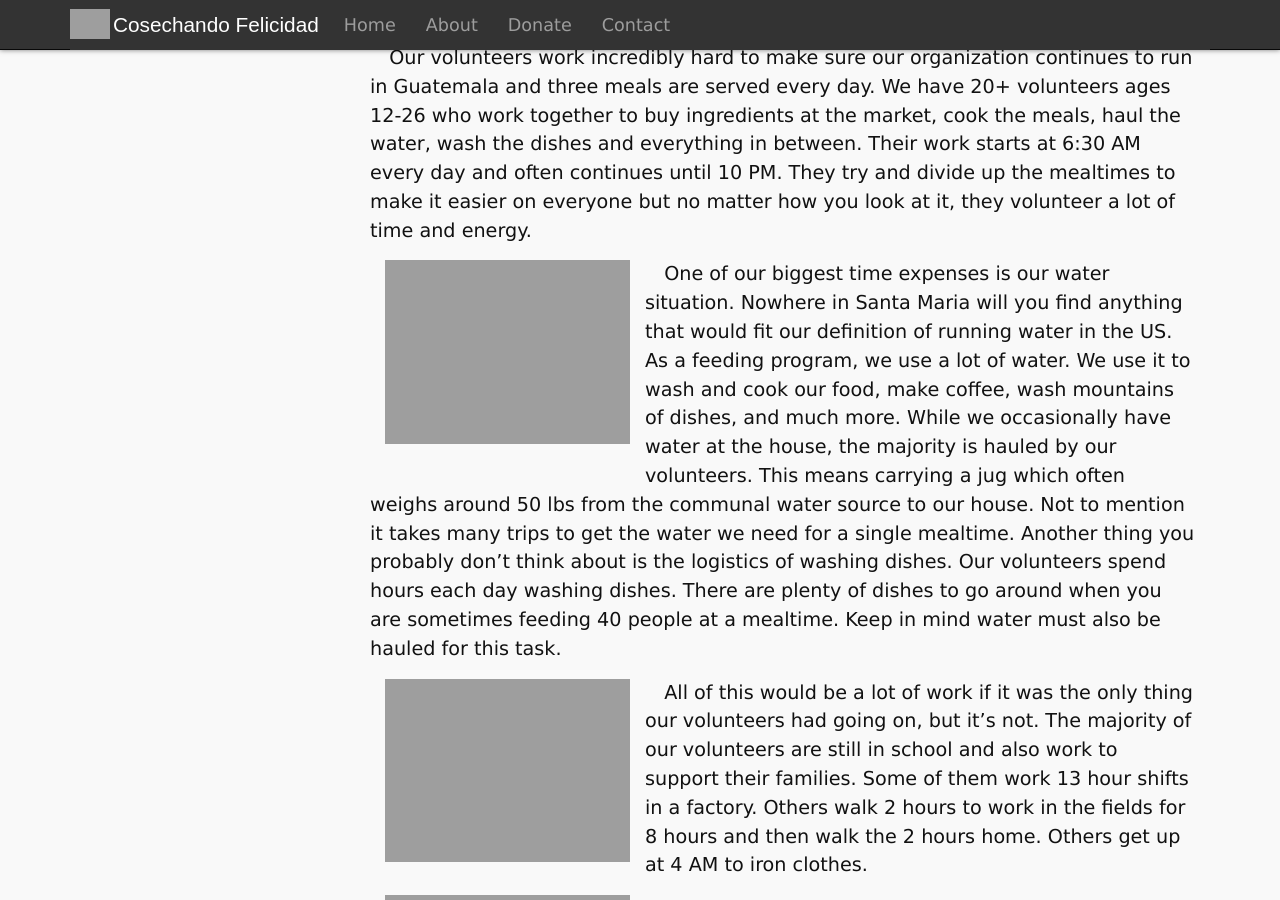
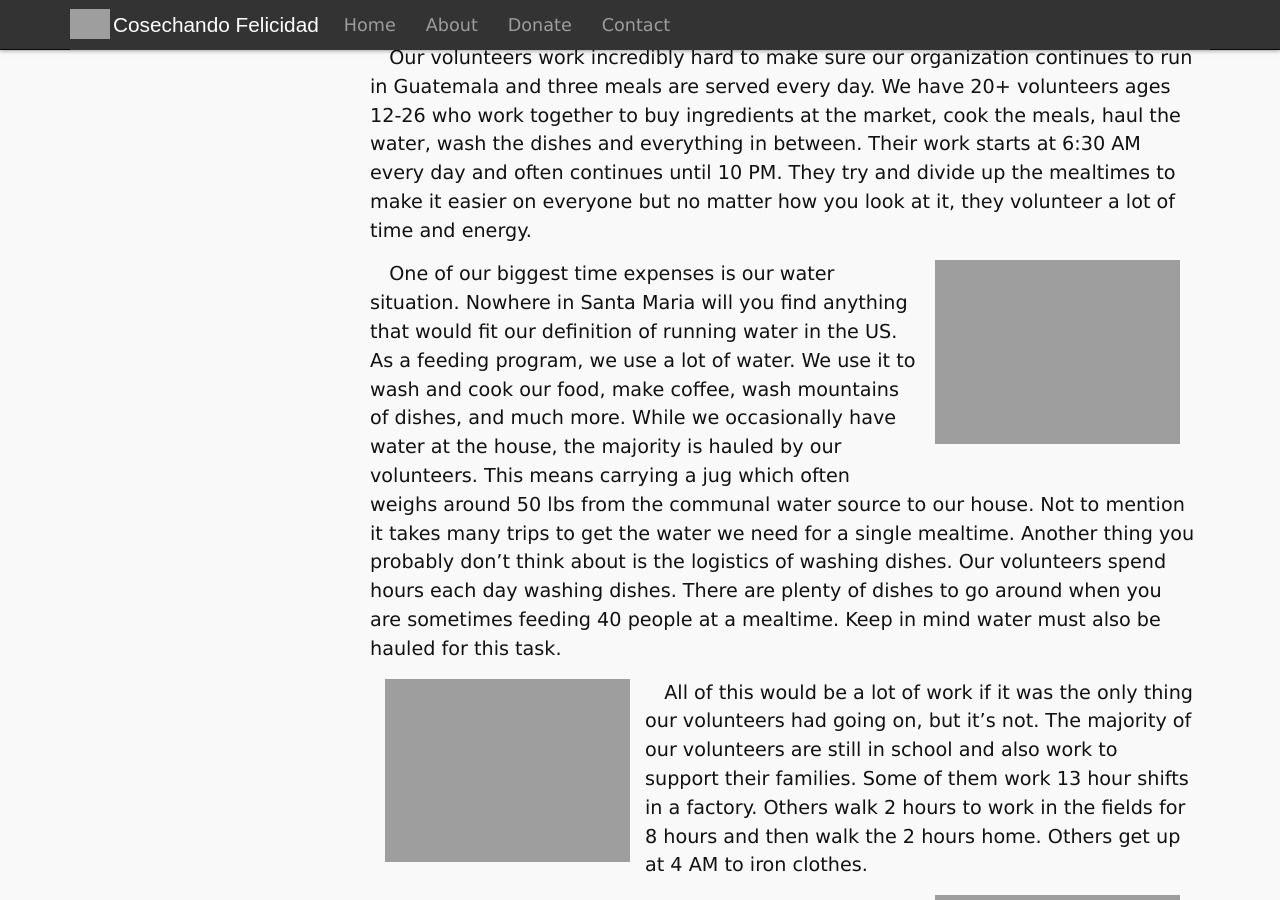
Before and after one commit to harvestinghappiness/harvestinghappiness.github.io, a Jekyll site: the page built from _posts/2015-11-01-November-Newsletter.md, in a window 1280 px wide and 900 px high, scrolled down 1000 px. Built offline with Jekyll 4.4.1, drawn with Linux system fonts in a browser that asks for light colours.

Commit message:
Update 2015-11-01-November-Newsletter.md

```diff
--- a/_posts/2015-11-01-November-Newsletter.md
+++ b/_posts/2015-11-01-November-Newsletter.md
@@ -60,7 +60,7 @@ divide up the mealtimes to make it easier on everyone but
 no matter how you look at it, they volunteer a lot of time
 and energy.
 
-{% include figure.html src="volunteers6.jpg" %}
+{% include figure.html src="volunteers6.jpg" side="right" %}
 
 One of our biggest time expenses is our water situation.
 Nowhere in Santa Maria will you find anything that
@@ -89,7 +89,7 @@ factory. Others walk 2 hours to work in the fields for 8
 hours and then walk the 2 hours home. Others get up at 4
 AM to iron clothes.
 
-{% include figure.html src="cristianemilybrennan.jpg" %}
+{% include figure.html src="cristianemilybrennan.jpg" side="right" %}
 
 With all this going on you might ask yourself why they
 volunteer. Truth is, they absolutely love volunteering. It
```
